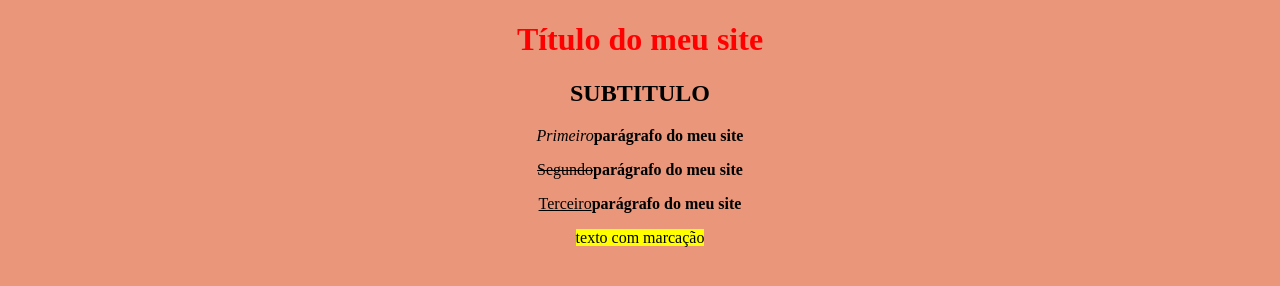
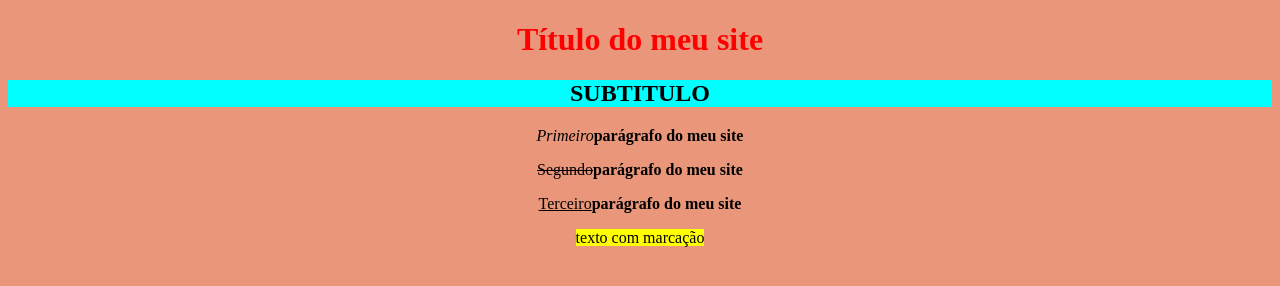
Before and after one commit to romulopena/novoprojeto-1f, a plain HTML site: page index.html in a window 1280 px wide. Drawn offline with Linux system fonts and the light colour scheme.

```diff
--- a/index.html
+++ b/index.html
@@ -3,7 +3,12 @@
 
     <head>
         <meta charset="UTF-8">
+        <style>
+            h2{
 
+                background-color: aqua;
+            }
+        </style>
         <link rel="stylesheet" href="style.css">
     </head>
 
```
